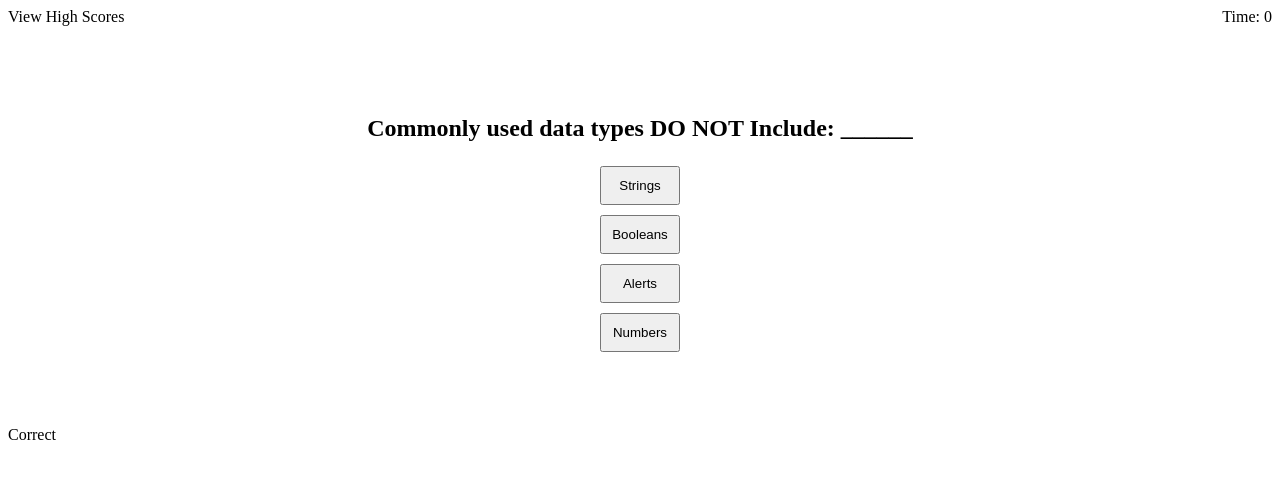
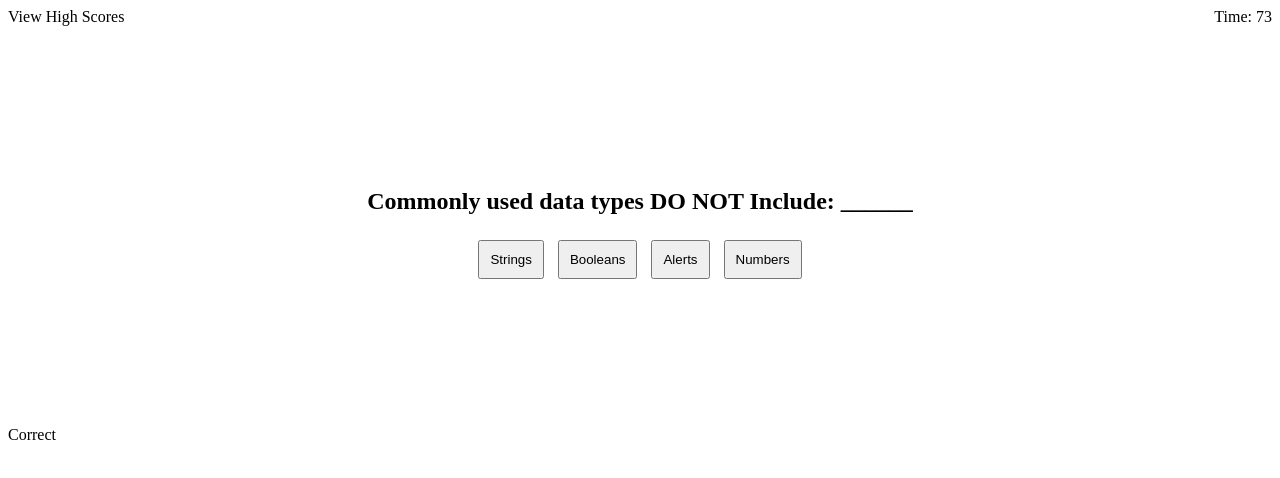
Before and after one commit to charliefontanez/coding-assessment, a plain HTML site: page index.html in a window 1280 px wide. Both pictures are taken after a click on the button "Start". Drawn offline with Linux system fonts and the light colour scheme.

Commit message:
added start functionality and timer

```diff
--- a/assets/script.js
+++ b/assets/script.js
@@ -1,17 +1,18 @@
 var questionEl = document.getElementById("question");
-var answerEl = document.getElementById("answers");
-var responses = document.getElementById("buttons");
+var answerBtnsEl = document.getElementById("btn-list");
+var answerButtonn1 = document.querySelector("button[name='answer1']");
+var answerButtonn2 = document.querySelector("button[name='answer2']");
+var answerButtonn3 = document.querySelector("button[name='answer3']");
+var answerButtonn4 = document.querySelector("button[name='answer4']");
 var startBtnEl = document.getElementById("start-btn");
-var nextBtnEl = document.getElementById("nect-btn");
+var nextBtnEl = document.getElementById("next-btn");
+var timerEl = document.getElementById("timer-count");
+var h2El = document.getElementById("question");
+var questionCount = 0;
+
+var count = 74;
 
 // * questions array
-questionArray = ["Commonly used data types DO NOT Include: ______", "The condition in an If / Else statment is enclosed with ______",
- "Arrays in Javascript can be used to store _____.",
-  "String values must be enclosed within ______ when being assigned to variables.",
-  "A very usefull tool used during developement and debugging for printing content to the debugger is: ______."];
-
-
-
 const questionList = [
   {
     question: "Commonly used data types DO NOT Include: ______",
@@ -20,7 +21,7 @@ const questionList = [
   },
   {
     question: "The condition in an If / Else statment is enclosed with ______",
-    answers: ["Quotes", "Braces", "Parenthesis", "square brackets"],
+    answers: ["Quotes", "Braces", "Parenthesis", "Square Brackets"],
     correctAnswer: "Parenthesis",
   },
   {
@@ -42,23 +43,35 @@ const questionList = [
 
 function startQuiz() {
   startBtnEl.classList.add("hide");
-  responses.classList.remove("hide");
-
-  for (i = 0; i < 4; i++) {
-    button = document.createElement("button");
-    button.innerHTML = questionList[0].answers[i];
-    button.classList.add("button");
-    responses.appendChild(button);
-  }
-
-  changeQuestion();
-  button[0].addEventListener()
+  answerBtnsEl.classList.remove("hide");
+  startTimer();
+  loadQuestion();
 }
 
-function changeQuestion() {
-  questionEl.innerText = questionArray[0];
-  answerEl.innetHTML = questionPool[0].answers[0];
+function createButtons() {
+  for (i = 0; i < 4; i++) {
+    button = document.createElement("button")
+    buttonListEl.appendChild(button);
+  }
 }
 
+function loadQuestion() {
+  questionEl.innerText = questionList[0].question;
+  answerButtonn1.innerText = (questionList[0].answers[0]);
+  answerButtonn2.innerText = questionList[0].answers[1];
+  answerButtonn3.innerText = questionList[0].answers[2];
+  answerButtonn4.innerText = questionList[0].answers[3];
+}
+
+function startTimer() {
+  timerEl.innerHTML = count + 1;
+  var timer = setInterval(function() {
+    timerEl.innerHTML = count;
+    count = count - 1;
+    if (count < 0) {
+      clearInterval(timer);
+    }
+  }, 1000);
+}
 
 startBtnEl.addEventListener("click", startQuiz);
--- a/assets/style.css
+++ b/assets/style.css
@@ -19,7 +19,7 @@
   flex-direction: column;
 }
 
-#buttons button {
+#btn-list button {
   padding: 10px;
   margin: 5px;
 }
@@ -27,7 +27,7 @@
 
 .test-container {
   display: flex;
-  margin: auto;
+  margin: 0 auto;
   width: 600px;
   height: 400px;
   flex-direction: column;
--- a/index.html
+++ b/index.html
@@ -8,13 +8,12 @@
   <title>Document</title>
 </head>
 <body>
-
   <div class="top-container">
     <div class="highscore">
       <a herf="">View High Scores</a>
     </div>
     <div id="timer">
-      Time: <span> 0</span>
+      Time: <span id="timer-count"> 0</span>
     </div>
   </div>
 
@@ -22,19 +21,22 @@
     <h2 id="question">1. Question Here.</h2>
     <div class="test">
 
-      <div id="buttons" class="btn hide">
-        <!-- <button class="btn">Answer</button>
-        <button class="btn">Answer</button>
-        <button class="btn">Answer</button>
-        <button class="btn">Answer</button> -->
+      <div id="btn-list" class="hide">
+          <button type="button" name="answer1" class="btn">Answer</button>
+          <button type="button" name="answer2" class="btn">Answer</button>
+          <button type="button" name="answer3" class="btn">Answer</button>
+          <button type="button" name="answer4" class="btn">Answer</button>
       </div>
+
 
       <div class="controls">
         <button id="start-btn" class="start-btn btn">Start</button>
-        <button id="next-btn" class=" next-btn btn hide">Next</button>
       </div>
 
     </div>
+
+
+
   </div>
 
     <div class="result">
```
